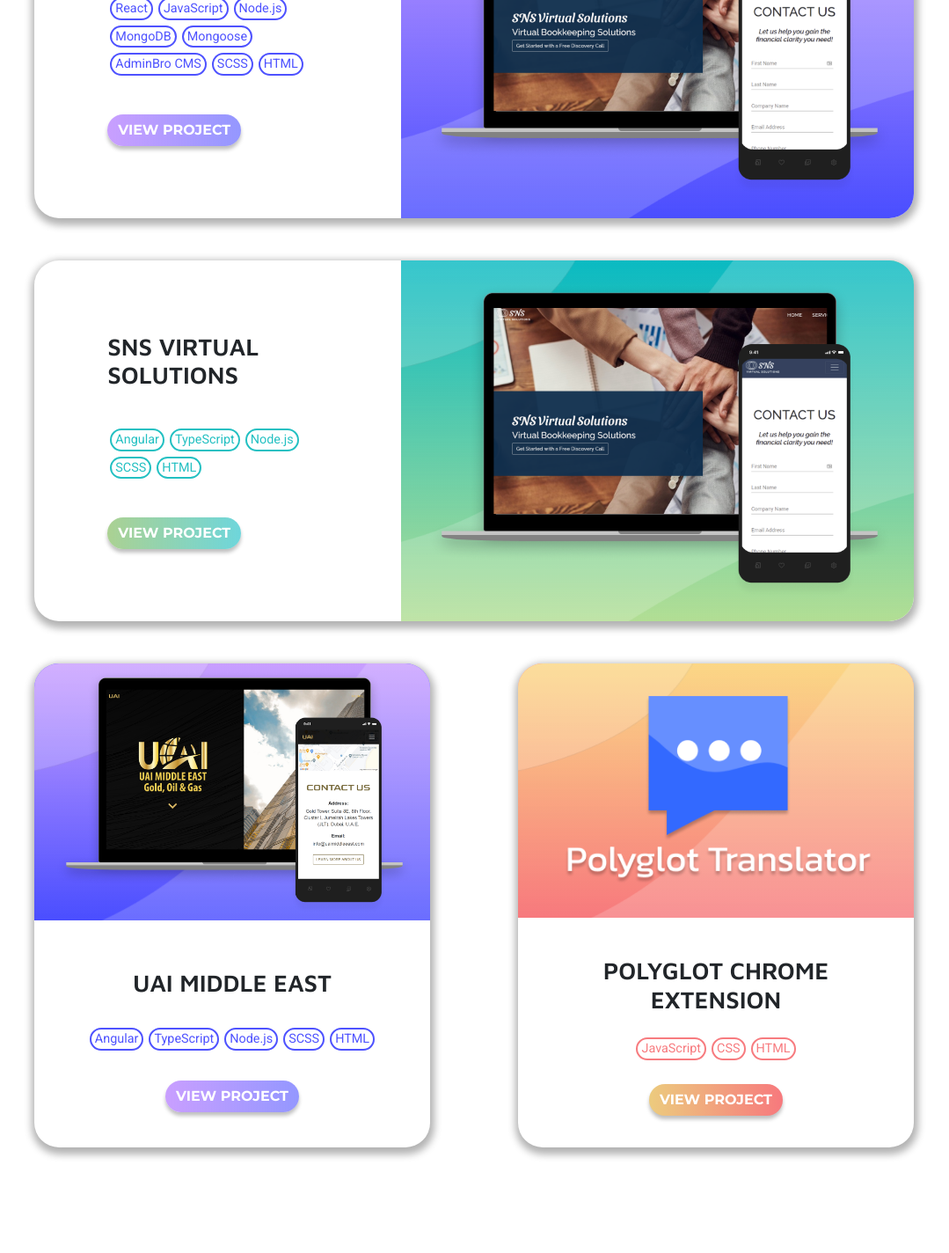
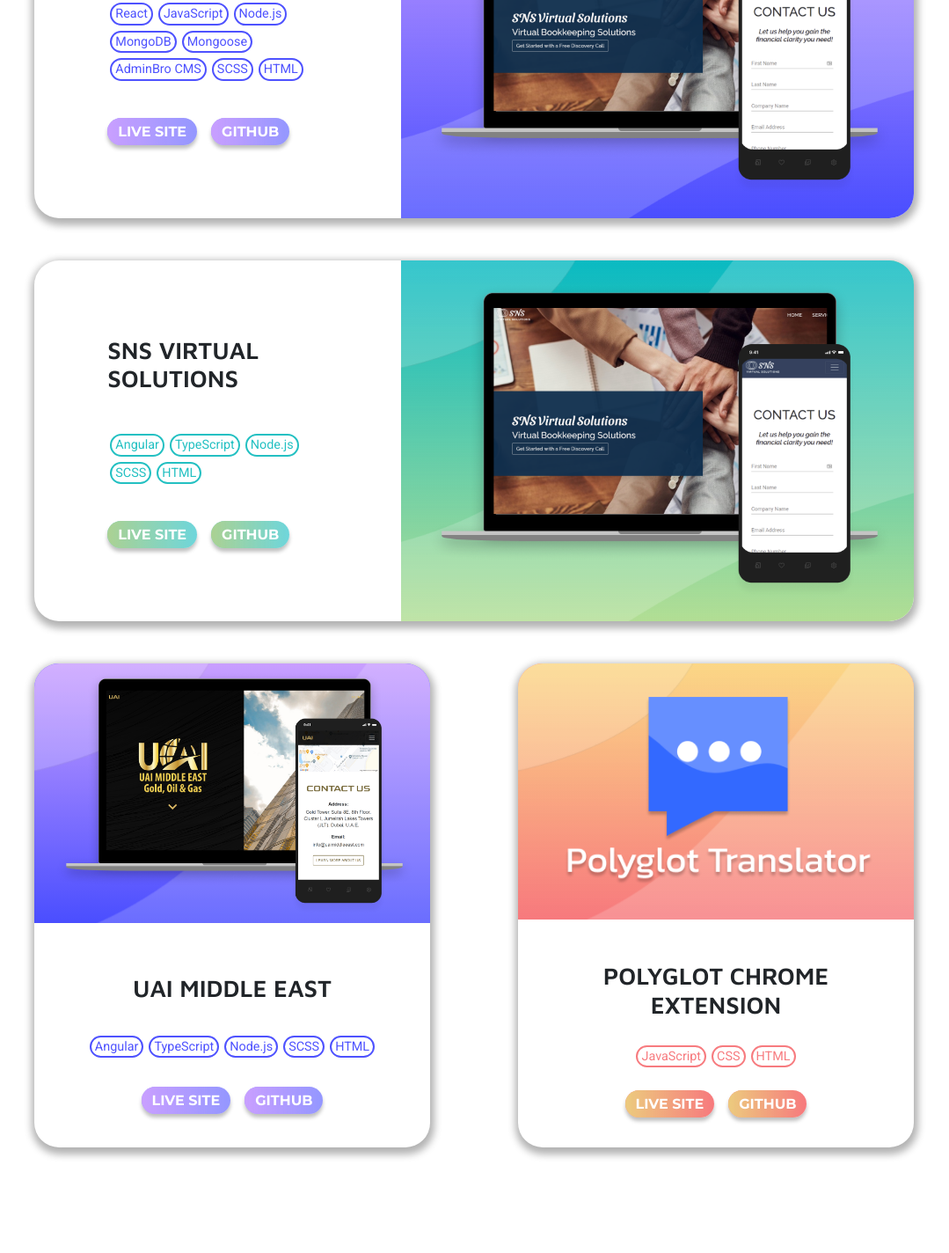
Before and after one commit to danisylvester/Portfolio_Blog, a React app: page / in a window 1280 px wide. Shown: the part 1500-2924 px from the top of the page at 88% size, without its empty margins (101-1180 px from the left). Built offline with nearby package versions, Linux system fonts and the light colour scheme; no server answers.

Commit message:
Created view site and github buttons on project cards.

```diff
--- a/src/components/Projects/Projects.jsx
+++ b/src/components/Projects/Projects.jsx
@@ -52,9 +52,12 @@
                                 <div className={`${styles.skill} ${styles.skillsOne}`}>HTML</div>
                             </div>
                             <div className={`${styles.gridViewBtn} ${styles.horizGridViewBtn}`}>
-                                <button className={`${styles.viewBtn} ${styles.btnOne}`}>
-                                    <span className={styles.btnText}>View Project</span>
-                                </button>
+                                <a target='_blank' href='https://github.com/danisylvester/Portfolio_Blog' className={`${styles.viewBtn} ${styles.liveSiteMargin} ${styles.btnOne}`}>
+                                    <span className={styles.btnText}>Live Site</span>
+                                </a>
+                                <a target='_blank' href='https://github.com/danisylvester/Portfolio_Blog' className={`${styles.viewBtn} ${styles.btnOne}`}>
+                                    <span className={styles.btnText}>GitHub</span>
+                                </a>
                             </div>
                         </div>
                     </div>
@@ -80,9 +83,12 @@
                                 <div className={`${styles.skill} ${styles.skillsTwo}`}>HTML</div>
                             </div>
                             <div className={`${styles.gridViewBtn} ${styles.horizGridViewBtn}`}>
-                                <button  className={`${styles.viewBtn} ${styles.btnTwo}`}>
-                                    <span className={styles.btnText}>View Project</span>
-                                </button>
+                                <a target='_blank' href='https://sns-virtual-solutions.herokuapp.com/' className={`${styles.viewBtn} ${styles.liveSiteMargin} ${styles.btnTwo}`}>
+                                    <span className={styles.btnText}>Live Site</span>
+                                </a>
+                                <a target='_blank' href='https://github.com/danisylvester/Synergy' className={`${styles.viewBtn} ${styles.btnTwo}`}>
+                                    <span className={styles.btnText}>GitHub</span>
+                                </a>
                             </div>
                         </div>
                     </div>
@@ -109,9 +115,12 @@
                                 <div className={`${styles.skill} ${styles.skillsOne}`}>HTML</div>
                             </div>
                             <div className={styles.gridViewBtn}>
-                                <button  className={`${styles.viewBtn} ${styles.btnOne}`}>
-                                    <span className={styles.btnText}>View Project</span>
-                                </button>
+                                <a target='_blank' href='http://www.uaimiddleeast.com/' className={`${styles.viewBtn} ${styles.btnOne}`}>
+                                    <span className={styles.btnText}>Live Site</span>
+                                </a>
+                                <a target='_blank' href='https://github.com/danisylvester/UAI' className={`${styles.viewBtn} ${styles.btnOne}`}>
+                                    <span className={styles.btnText}>GitHub</span>
+                                </a>
                             </div>
                         </div>
                     </div>
@@ -135,9 +144,12 @@
                                 <div className={`${styles.skill} ${styles.skillsThree}`}>HTML</div>
                             </div>
                             <div className={styles.gridViewBtn}>
-                                <button  className={`${styles.viewBtn} ${styles.btnThree}`}>
-                                    <span className={styles.btnText}>View Project</span>
-                                </button>
+                                <a target='_blank' href='https://chrome.google.com/webstore/detail/polyglot-translator/ieojcoiagpfojablgfmjchhfonelejam?hl=en&authuser=0' className={`${styles.viewBtn} ${styles.btnThree}`}>
+                                    <span className={styles.btnText}>Live Site</span>
+                                </a>
+                                <a target='_blank' href='https://github.com/danisylvester/Web-Scrapper-Chrome-Ext' className={`${styles.viewBtn} ${styles.btnThree}`}>
+                                    <span className={styles.btnText}>GitHub</span>
+                                </a>
                             </div>
                         </div>
                     </div>
--- a/src/components/Projects/projects.module.scss
+++ b/src/components/Projects/projects.module.scss
@@ -108,7 +108,6 @@
         transform: translateZ(50px);
         height: 550px;
     }
-
     .horizGridCard{
         text-align: left;
         row-gap: 0;
@@ -116,8 +115,11 @@
         max-height: 550px;
         max-width: 1000px;
     }
-    .horizGridTitle, .horizGridSkills, .horizGridViewBtn{
+    .horizGridTitle, .horizGridSkills{
         grid-column: 2/5;
+    }
+    .horizGridViewBtn{
+        grid-column: 2/6;
     }
     .horizGridTitle{
         grid-row: 1/2;
@@ -220,6 +222,12 @@
     padding: 6px 12px;
     border: none;
     box-shadow: 0px 4px 4px rgb(0 0 0 / 25%);
+    margin-left: 0.5rem;
+    margin-right: 0.5rem;
+    text-decoration: none;
+}
+.viewBtn:focus, .viewBtn:link{
+    text-decoration: none;
 }
 .btnOne{
     background: linear-gradient(90deg, #C99FFF 0%, rgba(255, 255, 255, 0) 100%), rgba(74, 78, 255, 0.59);
@@ -234,3 +242,8 @@
     color: white;
     @include App.buttonText;
 }
+@media (min-width: 768px) {
+    .liveSiteMargin{
+        margin-left: 0;
+    }
+}
```
